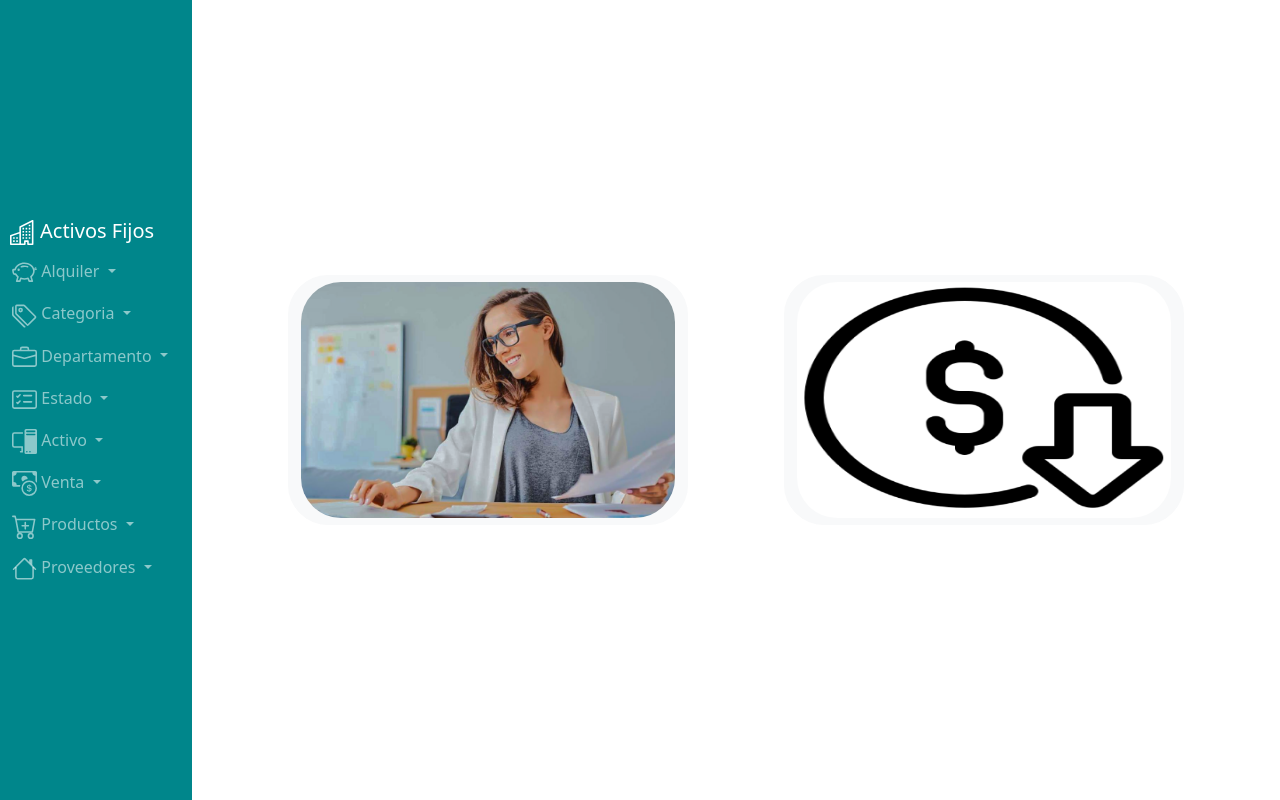
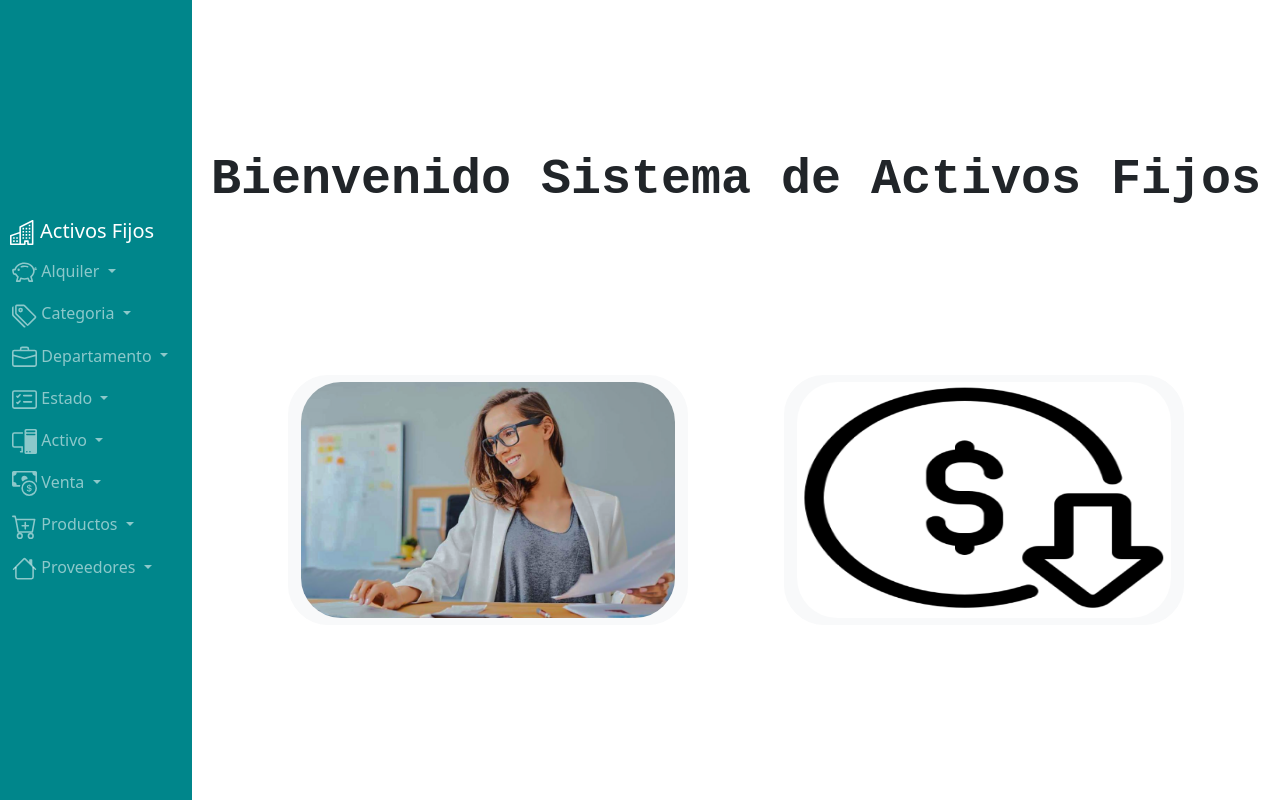
Before and after one commit to brian-duarte-01/Activos-Fijos, an Angular app in the folder Activos_Fijos/: page /dashboard in a window 1280 px wide. Built offline with nearby package versions, Linux system fonts and the light colour scheme.

Commit message:
v5.0
primer vista

```diff
--- a/Activos_Fijos/src/app/anuncios/anuncios.component.css
+++ b/Activos_Fijos/src/app/anuncios/anuncios.component.css
@@ -1,8 +1,21 @@
+.titulor{
+    display: flex;
+    justify-content: center;
+    align-items: flex-start;
+    height: 200px;
+    width: 100%;
+}
+.ti{
+    font-size: 50px;
+    font-family: 'Courier New', Courier, monospace;
+    text-align: center;
+    font-weight: 700;
+}
 .menu{
     display: flex;
     justify-content: space-evenly;
     align-items: center;
-    height: 100vh;
+    height: 300px;
     width: 100%;
     flex-flow: wrap row;
 }
--- a/Activos_Fijos/src/app/anuncios/anuncios.component.html
+++ b/Activos_Fijos/src/app/anuncios/anuncios.component.html
@@ -1,5 +1,10 @@
+
+<div class="m">
+    <div class="titulor container">
+        <h1 class="ti"> Bienvenido Sistema de Activos Fijos</h1>
+     </div>
+
 <div class="menu">
-
 
     <!-- Button trigger modal -->
     <button type="button" class="btn btn-light" data-bs-toggle="modal" data-bs-target="#exampleModal">
@@ -53,6 +58,7 @@
     </div>
 
 
+</div>
 
 
 
```
